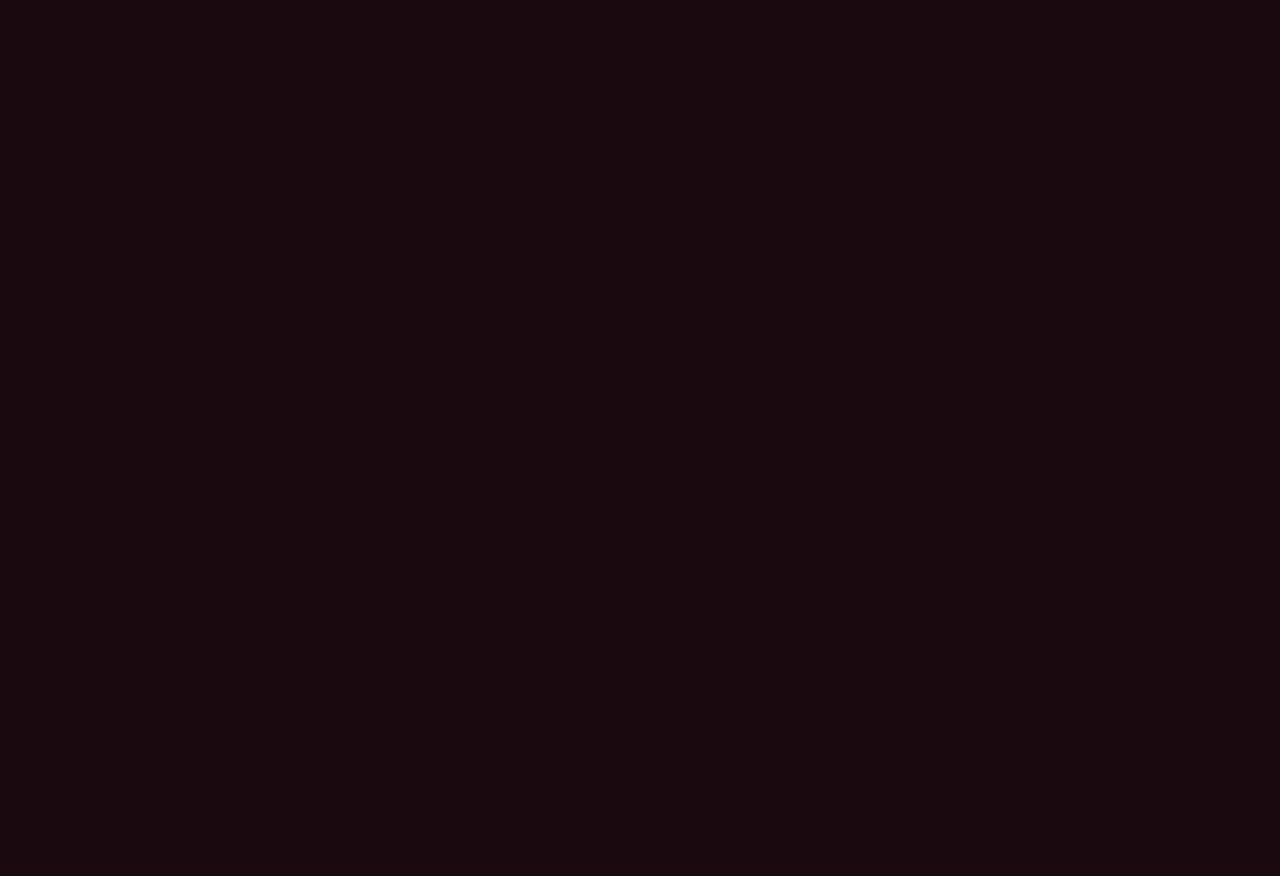
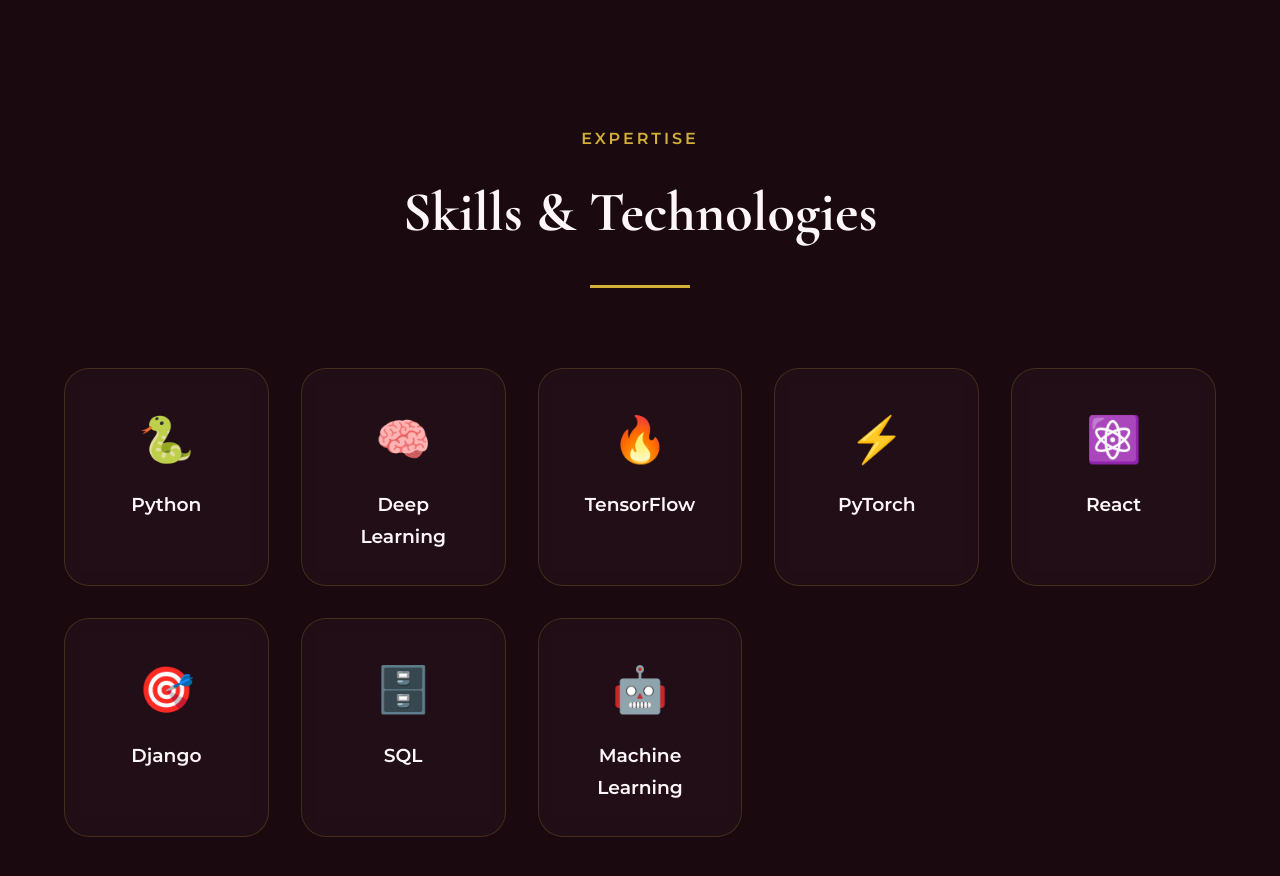
Before and after one commit to annapoorna-a-k/portfolio, a Next.js app: page / in a window 1280 px wide. Shown: the part 1380-2256 px from the top of the page. Before the commit the page ends 1377 px from the top, so only its background shows below. Built offline with nearby package versions, Linux system fonts and the light colour scheme.

Commit message:
Added Skills

```diff
--- a/app/page.tsx
+++ b/app/page.tsx
@@ -1,6 +1,7 @@
 import Navbar from "@/components/Navbar";
 import Hero from "@/components/Hero"; // only Hero exists right now
 import About from "@/components/About";
+import Skills from "@/components/Skills";
 
 
 export default function Home() {
@@ -9,9 +10,10 @@ export default function Home() {
       <Navbar />
       <Hero />
       <About />
+      <Skills />
       {/* These will be added later */}
       {/* <About />
-      <Skills />
+
       <Projects />
       <Contact />
       <Footer /> */}
--- /dev/null
+++ b/components/Skills.module.css
@@ -0,0 +1,82 @@
+:root {
+  --accent: #d4af37;
+  --text-muted: #e8c5d3;
+}
+
+/* SECTION WRAPPER */
+.skills {
+  padding: 8rem 5%;
+}
+
+/* TITLE AREA */
+.sectionHeader {
+  text-align: center;
+  margin-bottom: 5rem;
+  animation: fadeUp 1s ease-out;
+}
+
+.sectionTag {
+  color: var(--accent);
+  letter-spacing: 3px;
+  text-transform: uppercase;
+  margin-bottom: 0.8rem;
+  font-weight: 600;
+}
+
+.sectionTitle {
+  font-family: var(--font-cormorant);
+  font-size: 3.5rem;
+  font-weight: 700;
+  margin-bottom: 1rem;
+}
+
+.decorativeLine {
+  width: 100px;
+  height: 3px;
+  background: var(--accent);
+  margin: 1.5rem auto 0;
+}
+
+/* SKILLS GRID */
+.skillsGrid {
+  display: grid;
+  grid-template-columns: repeat(auto-fit, minmax(180px, 1fr));
+  gap: 2rem;
+  margin-top: 4rem;
+}
+
+/* CARD STYLE */
+.skillCard {
+  background: rgba(42, 21, 32, 0.45);
+  backdrop-filter: blur(8px);
+  padding: 2rem;
+  border-radius: 25px;
+  text-align: center;
+  border: 1px solid rgba(212, 175, 55, 0.2);
+  cursor: pointer;
+  transition: all 0.4s ease;
+}
+
+.skillCard:hover {
+  transform: translateY(-12px) scale(1.05);
+  border-color: var(--accent);
+  box-shadow: 0 15px 40px rgba(212, 175, 55, 0.3);
+}
+
+/* ICON */
+.skillIcon {
+  font-size: 2.8rem;
+  margin-bottom: 0.8rem;
+}
+
+/* ANIMATION */
+@keyframes fadeUp {
+  from {
+    opacity: 0;
+    transform: translateY(40px);
+  }
+  to {
+    opacity: 1;
+    transform: translateY(0);
+  }
+}
--- a/components/Skills.tsx
+++ b/components/Skills.tsx
@@ -0,0 +1,34 @@
+"use client";
+import styles from "./Skills.module.css";
+
+export default function Skills() {
+  const skills = [
+    { icon: "🐍", name: "Python" },
+    { icon: "🧠", name: "Deep Learning" },
+    { icon: "🔥", name: "TensorFlow" },
+    { icon: "⚡", name: "PyTorch" },
+    { icon: "⚛️", name: "React" },
+    { icon: "🎯", name: "Django" },
+    { icon: "🗄️", name: "SQL" },
+    { icon: "🤖", name: "Machine Learning" },
+  ];
+
+  return (
+    <section className={styles.skills} id="skills">
+      <div className={styles.sectionHeader}>
+        <div className={styles.sectionTag}>Expertise</div>
+        <h2 className={styles.sectionTitle}>Skills & Technologies</h2>
+        <div className={styles.decorativeLine}></div>
+      </div>
+
+      <div className={styles.skillsGrid}>
+        {skills.map((skill, index) => (
+          <div key={index} className={styles.skillCard}>
+            <div className={styles.skillIcon}>{skill.icon}</div>
+            <h3>{skill.name}</h3>
+          </div>
+        ))}
+      </div>
+    </section>
+  );
+}
```
